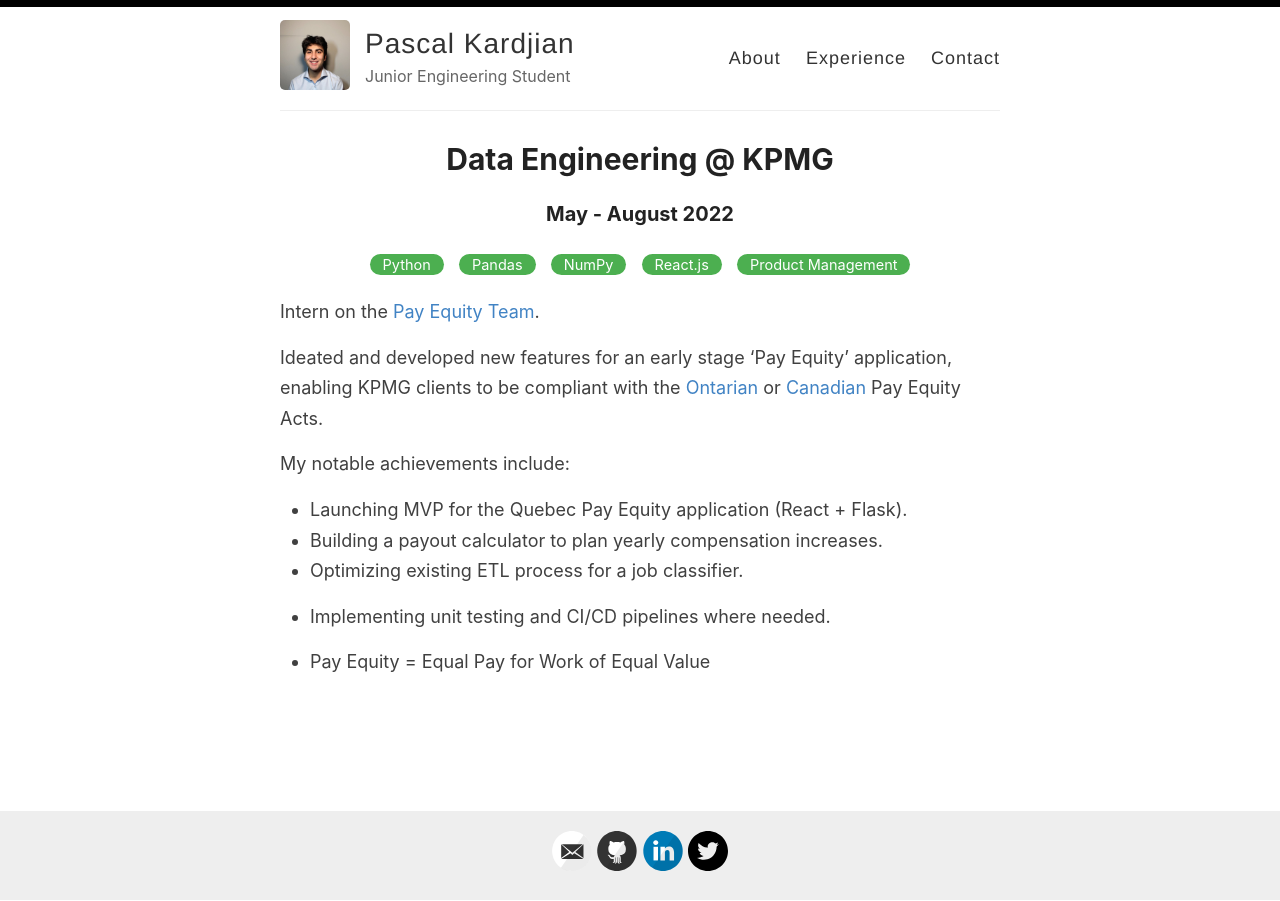
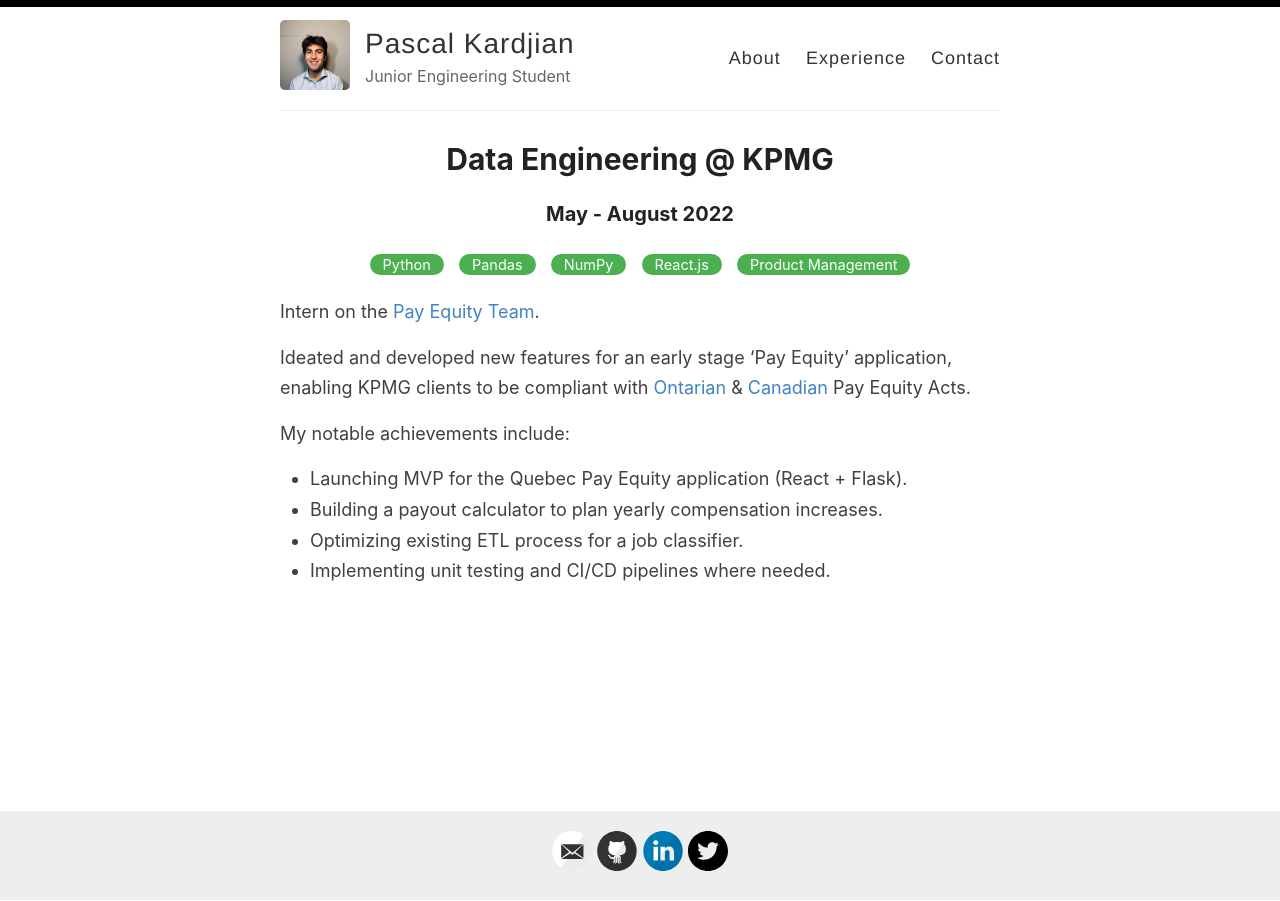
Before and after one commit to pkardjian/pkardjian.github.io, a Jekyll site: the page built from _pages/experience.md, in a window 1280 px wide. Built offline with Jekyll 4.4.1, drawn with Linux system fonts in a browser that asks for light colours.

Commit message:
KPMG edit pt4

```diff
--- a/_pages/experience.md
+++ b/_pages/experience.md
@@ -16,7 +16,7 @@
 
 Intern on the [Pay Equity Team](https://home.kpmg/ca/en/home/insights/2022/01/pay-equity.html).
 
-Ideated and developed new features for an early stage 'Pay Equity' application, enabling KPMG clients to be compliant with the [Ontarian](https://www.payequity.gov.on.ca/en/WhatWeDo/Pages/the_act.aspx) or [Canadian](https://www.canada.ca/en/services/jobs/workplace/human-rights/overview-pay-equity-act.html) Pay Equity Acts.
+Ideated and developed new features for an early stage 'Pay Equity' application, enabling KPMG clients to be compliant with [Ontarian](https://www.payequity.gov.on.ca/en/WhatWeDo/Pages/the_act.aspx) & [Canadian](https://www.canada.ca/en/services/jobs/workplace/human-rights/overview-pay-equity-act.html) Pay Equity Acts.
 
 My notable achievements include:
 
@@ -24,5 +24,3 @@
 - Building a payout calculator to plan yearly compensation increases.
 - Optimizing existing ETL process for a job classifier.
 - Implementing unit testing and CI/CD pipelines where needed.
-
-* Pay Equity = Equal Pay for Work of Equal Value
```
